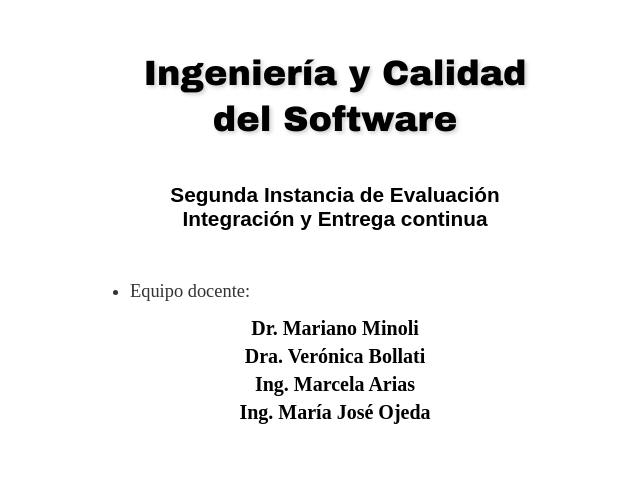
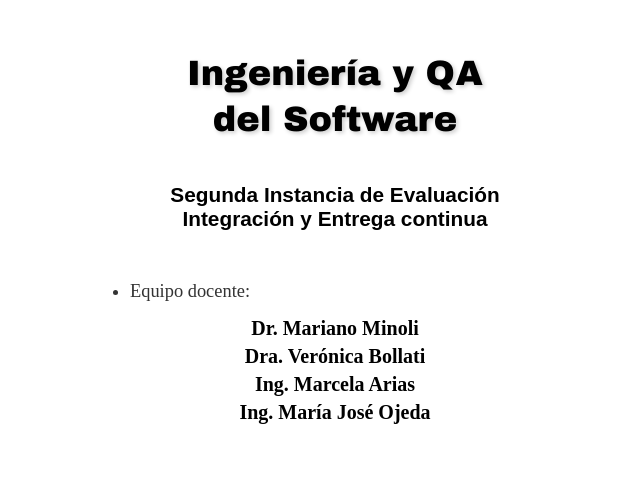
Before and after one commit to Elisa-AB/ProyectoIC, a website: page index.html in a window 1280 px wide. Shown: the part 253-736 px from the top of the page, without its empty margins (305-945 px from the left). Drawn offline with Linux system fonts and the light colour scheme.

Commit message:
Calidad -> QA

```diff
--- a/index.html
+++ b/index.html
@@ -12,7 +12,7 @@
     <div class="portada-container">
         <img src="https://upload.wikimedia.org/wikipedia/commons/6/67/UTN_logo.jpg" alt="Logo UTN" class="logo-utn">
 
-        <h1>Ingeniería y Calidad<br>del Software</h1>
+        <h1>Ingeniería y QA<br>del Software</h1>
 
         <div class="subtitulo-proyecto">Segunda Instancia de Evaluación <br> Integración y Entrega continua</div>
 
```
